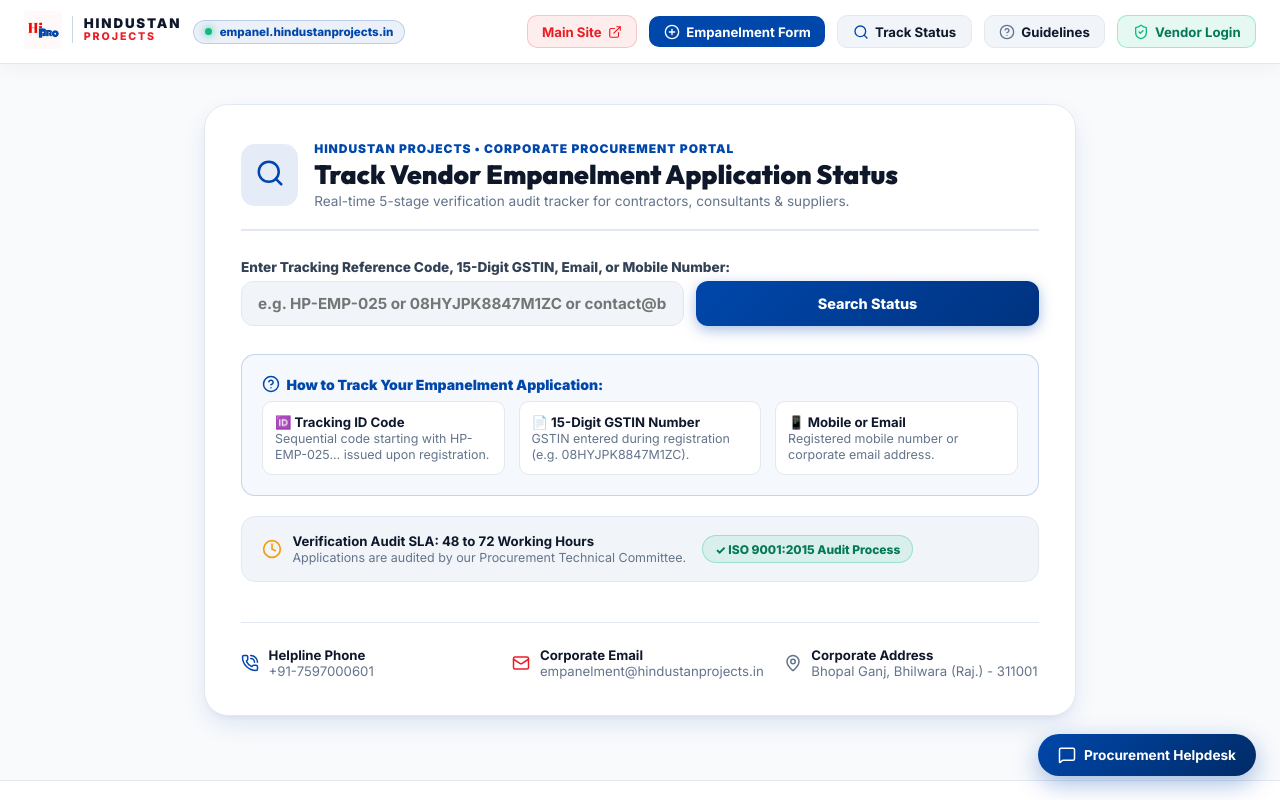
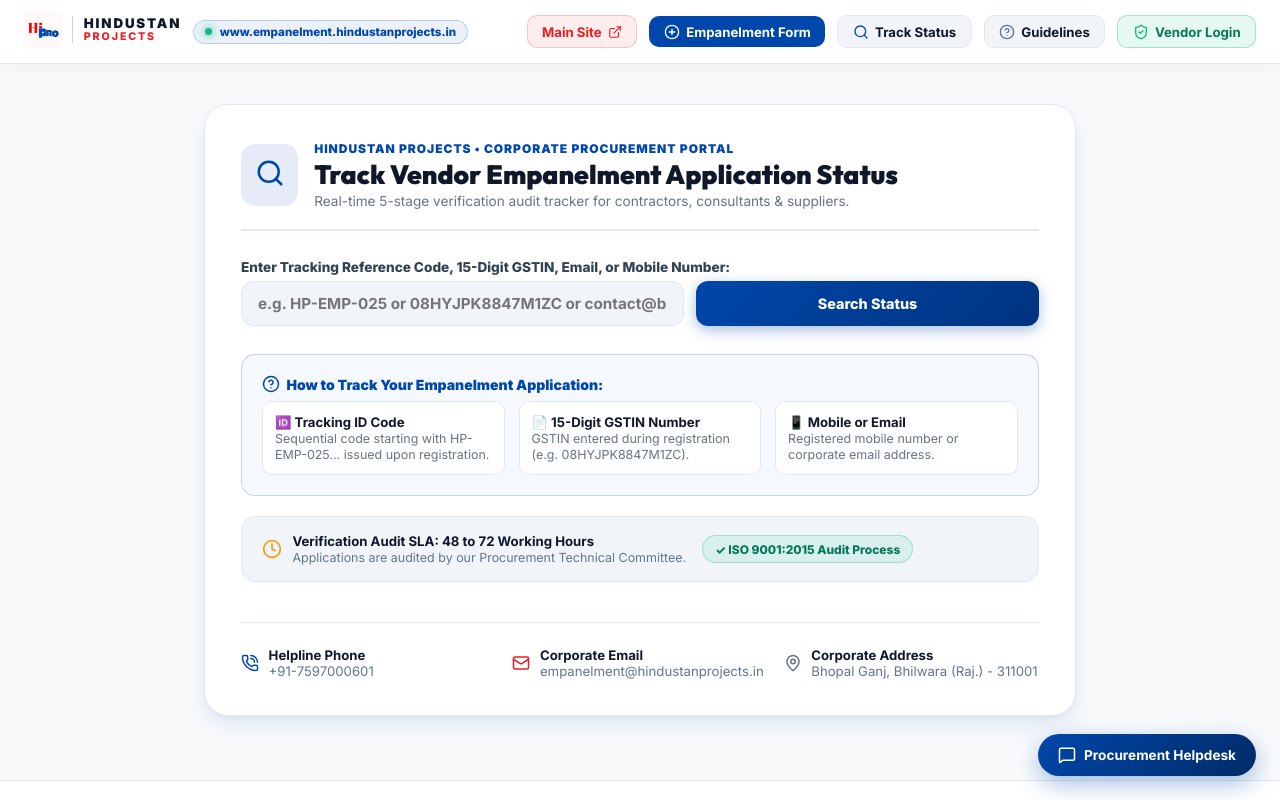
Before and after one commit to hindustan-groups/Empanelment-Portal, a React (Vite) app: page /track in a window 1280 px wide. Shown: the top 800 px of the page. Built offline with nearby package versions, Linux system fonts and the light colour scheme.

Commit message:
fix: update all domain references to correct live URL www.empanelment.hindustanprojects.in across Header, Footer, AdminPage, PortalPreview, index.html SEO meta, QR code verification URL and TrackPage auto-search on QR scan

```diff
--- a/index.html
+++ b/index.html
@@ -26,20 +26,20 @@
 
     <!-- Open Graph / Facebook / WhatsApp -->
     <meta property="og:type" content="website" />
-    <meta property="og:url" content="https://empanelment.hindustanprojects.in/" />
+    <meta property="og:url" content="https://www.empanelment.hindustanprojects.in/" />
     <meta property="og:title" content="HiPRO Empanelment Portal | Hindustan Projects" />
     <meta property="og:description" content="Official Vendor & Contractor Registration Portal for Hindustan Projects (HiPRO). Fast-track technical & financial verification for active project tenders." />
-    <meta property="og:image" content="https://empanelment.hindustanprojects.in/hipro-logo.jpg" />
+    <meta property="og:image" content="https://www.empanelment.hindustanprojects.in/hipro-logo.jpg" />
     <meta property="og:image:width" content="1200" />
     <meta property="og:image:height" content="630" />
     <meta property="og:site_name" content="Hindustan Projects Empanelment" />
 
     <!-- Twitter Card -->
     <meta name="twitter:card" content="summary_large_image" />
-    <meta name="twitter:url" content="https://empanelment.hindustanprojects.in/" />
+    <meta name="twitter:url" content="https://www.empanelment.hindustanprojects.in/" />
     <meta name="twitter:title" content="HiPRO Empanelment Portal | Hindustan Projects" />
     <meta name="twitter:description" content="Official Vendor & Contractor Registration Portal for Hindustan Projects (HiPRO). Fast-track technical & financial verification." />
-    <meta name="twitter:image" content="https://empanelment.hindustanprojects.in/hipro-logo.jpg" />
+    <meta name="twitter:image" content="https://www.empanelment.hindustanprojects.in/hipro-logo.jpg" />
 
     <!-- Google Fonts Inter & Outfit -->
     <link rel="preconnect" href="https://fonts.googleapis.com">
@@ -53,8 +53,8 @@
       "@type": "Organization",
       "name": "Hindustan Projects",
       "alternateName": "HiPRO",
-      "url": "https://hindustanprojects.in",
-      "logo": "https://empanelment.hindustanprojects.in/hipro-logo.jpg",
+      "url": "https://www.hindustanprojects.in",
+      "logo": "https://www.empanelment.hindustanprojects.in/hipro-logo.jpg",
       "contactPoint": {
         "@type": "ContactPoint",
         "telephone": "+91-7597000601",
--- a/src/components/Footer.jsx
+++ b/src/components/Footer.jsx
@@ -5,13 +5,13 @@ import { Mail, Phone, MapPin, ExternalLink, ShieldCheck, Lock, Award, Clock, Arr
 
 const DEFAULT_SITE_CONFIG = {
   companyTitle:           'Hindustan Projects',
-  subdomainPill:          'empanel.hindustanprojects.in',
+  subdomainPill:          'www.empanelment.hindustanprojects.in',
   helplinePhone:          '+91 (011) 4500 8899 / 900',
   corporateEmail:         'empanelment@hindustanprojects.in',
   corporateAddress:       'Hindustan Projects Corporate Tower, Barakhamba Road, New Delhi - 110001',
   footerCopyright:        '© 2026 Hindustan Projects. All Rights Reserved.',
   footerAboutText:        'Official Vendor & Contractor Empanelment Portal of Hindustan Projects. Facilitating transparent, paperless, and fast-track procurement for infrastructure and commercial projects.',
-  mainWebsiteUrl:         'https://hindustanprojects.in',
+  mainWebsiteUrl:         'https://www.hindustanprojects.in',
   isoBadgeText:           'ISO 9001:2015 Verified',
   cvcBadgeText:           'CVC Procurement Valid',
   supportHours:           'Mon – Sat: 09:00 AM – 06:00 PM IST',
--- a/src/components/Header.jsx
+++ b/src/components/Header.jsx
@@ -5,7 +5,7 @@ import { Search, HelpCircle, PlusCircle, Menu, X, ShieldCheck, ExternalLink, Hom
 
 const DEFAULT_SITE_CONFIG = {
   companyTitle: 'Hindustan Projects',
-  subdomainPill: 'empanel.hindustanprojects.in',
+  subdomainPill: 'www.empanelment.hindustanprojects.in',
   helplinePhone: '+91 (011) 4500 8899 / 900',
   corporateEmail: 'empanelment@hindustanprojects.in'
 };
--- a/src/components/PortalPreviewObject.jsx
+++ b/src/components/PortalPreviewObject.jsx
@@ -34,7 +34,7 @@ export default function PortalPreviewObject({ onStartForm }) {
 
           <div style={{ display: 'flex', alignItems: 'center', gap: '0.6rem', padding: '0.6rem 1rem', borderRadius: 12, backgroundColor: 'rgba(255, 255, 255, 0.08)', border: '1px solid rgba(255, 255, 255, 0.15)', fontSize: '0.8rem', fontWeight: 700 }}>
             <Server style={{ width: 16, height: 16, color: '#60A5FA' }} />
-            <span>Host: empanel.hindustanprojects.in</span>
+            <span>Host: www.empanelment.hindustanprojects.in</span>
           </div>
         </div>
 
--- a/src/components/VendorIdCardModal.jsx
+++ b/src/components/VendorIdCardModal.jsx
@@ -22,8 +22,9 @@ export default function VendorIdCardModal({ isOpen, onClose, vendorData }) {
     website: 'hindustanprojects.in'
   };
 
-  // QR Code URL for instant verification on scan
-  const qrVerificationUrl = `https://api.qrserver.com/v1/create-qr-code/?size=150x150&data=${encodeURIComponent(`https://empanelment.hindustanprojects.in/track?id=${cardData.vendorId}`)}`;
+  // QR Code URL — scans open live /track page with vendor ID auto-searched
+  const liveBaseUrl = 'https://www.empanelment.hindustanprojects.in';
+  const qrVerificationUrl = `https://api.qrserver.com/v1/create-qr-code/?size=150x150&data=${encodeURIComponent(`${liveBaseUrl}/track?id=${cardData.vendorId}`)}`;
 
   const [viewMode, setViewMode] = useState('cards'); // 'cards' | 'assembly_demo'
 
--- a/src/pages/AdminPage.jsx
+++ b/src/pages/AdminPage.jsx
@@ -30,7 +30,7 @@ const DEFAULT_CATEGORIES = [
 
 const DEFAULT_SITE_CONFIG = {
   companyTitle:           'Hindustan Projects',
-  subdomainPill:          'empanel.hindustanprojects.in',
+  subdomainPill:          'www.empanelment.hindustanprojects.in',
   helplinePhone:          '+91 (011) 4500 8899 / 900',
   corporateEmail:         'empanelment@hindustanprojects.in',
   corporateAddress:       'Hindustan Projects Corporate Tower, Barakhamba Road, New Delhi - 110001',
@@ -41,9 +41,9 @@ const DEFAULT_SITE_CONFIG = {
   processingFee:          '5000',
   gstRate:                '18',
   msmeWaiverActive:       true,
-  footerCopyright:        '© 2026 Hindustan Projects. All Rights Reserved. | Designed for empanel.hindustanprojects.in',
+  footerCopyright:        '© 2026 Hindustan Projects. All Rights Reserved. | www.empanelment.hindustanprojects.in',
   footerAboutText:        'Official Vendor & Contractor Empanelment Portal of Hindustan Projects. Facilitating transparent, paperless, and fast-track procurement for infrastructure and commercial projects.',
-  mainWebsiteUrl:         'https://hindustanprojects.in',
+  mainWebsiteUrl:         'https://www.hindustanprojects.in',
   isoBadgeText:           'ISO 9001:2015 Verified',
   cvcBadgeText:           'CVC Procurement Valid',
   supportHours:           'Mon – Sat: 09:00 AM – 06:00 PM IST',
--- a/src/pages/TrackPage.jsx
+++ b/src/pages/TrackPage.jsx
@@ -1,21 +1,36 @@
-import React, { useState } from 'react';
+import React, { useState, useEffect } from 'react';
 import { Search, ShieldCheck, CheckCircle2, Clock, FileText, AlertCircle, PhoneCall, FilePlus, ArrowLeft, Printer, HelpCircle, Lock, Building2, MapPin, Mail } from 'lucide-react';
-import { Link, useNavigate } from 'react-router-dom';
+import { Link, useNavigate, useSearchParams } from 'react-router-dom';
 import SuccessModal from '../components/SuccessModal';
 import VendorIdCardModal from '../components/VendorIdCardModal';
 
 export default function TrackPage() {
   const navigate = useNavigate();
+  const [searchParams] = useSearchParams();
   const [searchInput, setSearchInput] = useState('');
   const [loading, setLoading] = useState(false);
   const [result, setResult] = useState(null);
   const [notFound, setNotFound] = useState(false);
   const [showReceiptModal, setShowReceiptModal] = useState(false);
   const [showIdCardModal, setShowIdCardModal] = useState(false);
+  const [qrScanned, setQrScanned] = useState(false);
+
+  // ── Auto-search when QR code is scanned (URL has ?id=HP-EMP-XXX) ──
+  useEffect(() => {
+    const idFromUrl = searchParams.get('id') || searchParams.get('track') || searchParams.get('ref');
+    if (idFromUrl && idFromUrl.trim()) {
+      setSearchInput(idFromUrl.trim());
+      setQrScanned(true);
+      // Trigger search automatically after setting state
+      setTimeout(() => {
+        document.getElementById('track-search-form')?.dispatchEvent(new Event('submit', { cancelable: true, bubbles: true }));
+      }, 300);
+    }
+  }, [searchParams]);
 
   const handleSearch = async (e) => {
-    e.preventDefault();
-    const query = searchInput.trim();
+    if (e) e.preventDefault();
+    const query = (searchInput || '').trim();
     if (!query) return;
 
     setLoading(true);
@@ -119,7 +134,18 @@ export default function TrackPage() {
         </div>
 
         {/* Multi-Method Search Form */}
-        <form onSubmit={handleSearch} style={{ marginBottom: '1.75rem' }}>
+        {/* QR Scan detected banner */}
+        {qrScanned && (
+          <div style={{ marginBottom: '1rem', padding: '0.65rem 1rem', borderRadius: 10, background: 'linear-gradient(90deg,#0047AB,#0B1B3D)', display: 'flex', alignItems: 'center', gap: '0.75rem' }}>
+            <span style={{ fontSize: '1.3rem' }}>📱</span>
+            <div>
+              <div style={{ fontWeight: 900, color: '#FFFFFF', fontSize: '0.85rem' }}>QR Code Scan Detected — Auto Searching...</div>
+              <div style={{ color: '#93C5FD', fontSize: '0.73rem' }}>Vendor ID Card verified. Fetching official empanelment record from Hindustan Projects registry.</div>
+            </div>
+          </div>
+        )}
+
+        <form id="track-search-form" onSubmit={handleSearch} style={{ marginBottom: '1.75rem' }}>
           <div className="form-group">
             <label className="form-label" style={{ fontSize: '0.85rem', fontWeight: 800 }}>
               Enter Tracking Reference Code, 15-Digit GSTIN, Email, or Mobile Number:
```
